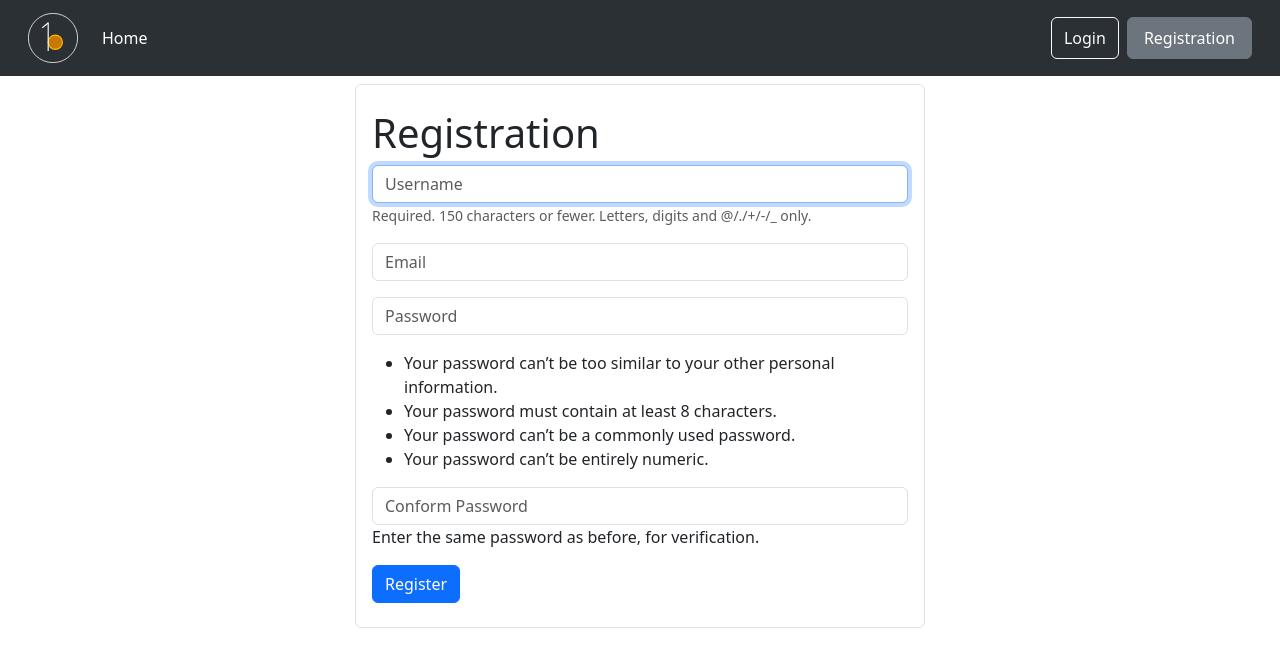
After one commit to zohaibpirzada/Blog, a Django app: page /register/ in a window 1280 px wide. The commit adds this page. Shown: the top 667 px of the page. Run offline with Django 5.2, Linux system fonts and the light colour scheme.

Commit message:
add register form

```diff
--- /dev/null
+++ b/blogger/blog/form.py
@@ -0,0 +1,27 @@
+from typing import Any
+from django import forms
+from django.contrib.auth.forms import UserCreationForm
+from django.contrib.auth.models import User
+
+class RegistrationForm(UserCreationForm):
+    email = forms.EmailField(label='', widget=forms.TextInput(attrs={'class' : 'form-control', 'placeholder' : 'Email'}))
+    class Meta:
+        model = User
+        fields = ['username', 'email' , 'password1', "password2"]
+
+    def __init__(self, *args: Any, **kwargs: Any):
+        super(RegistrationForm, self).__init__(*args, **kwargs)
+
+        self.fields['username'].label = ''
+        self.fields['username'].widget.attrs['class'] = 'form-control'
+        self.fields['username'].widget.attrs['placeholder'] = 'Username'
+        self.fields['username'].help_text = '<span class="form-text">Required. 150 characters or fewer. Letters, digits and @/./+/-/_ only.</span>'
+
+
+        self.fields['password1'].label = ''
+        self.fields['password1'].widget.attrs['class'] = 'form-control'
+        self.fields['password1'].widget.attrs['placeholder'] = 'Password'
+
+        self.fields['password2'].label = ''
+        self.fields['password2'].widget.attrs['class'] = 'form-control'
+        self.fields['password2'].widget.attrs['placeholder'] = 'Conform Password'
--- a/blogger/blog/templates/base/header.html
+++ b/blogger/blog/templates/base/header.html
@@ -52,7 +52,7 @@
                 </button>
                 {% else %}
                 <a href="{% url 'login' %}" class="btn py-2 btn-outline-light">Login</a>
-                <a href="{% url 'login' %}" class="btn px-3 py-2 btn-secondary">Sign</a>
+                <a href="{% url 'register' %}" class="btn px-3 py-2 btn-secondary">Registration</a>
                 {% endif %}
             </div>
         </div>
@@ -83,7 +83,7 @@
                 </div>
                 {% else %}
                 <a href="{% url 'login' %}" class="btn py-2 btn-outline-light">Login</a>
-                <a href="{% url 'login' %}" class="btn px-3 py-2 btn-secondary">Sign</a>
+                <a href="{% url 'register' %}" class="btn px-3 py-2 btn-secondary">Registration</a>
                 {% endif %}
             </div>
         </div>
--- /dev/null
+++ b/blogger/blog/templates/sigin.html
@@ -0,0 +1,18 @@
+{% extends 'base/base.html' %}
+
+{% block title %}Register
+{% endblock title %}
+{% block content %}
+<div class="container-sm mt-2">
+    <div class="row">
+        <div class="col-md-6 offset-md-3 border px-3 py-4 rounded">
+            <form method="post">
+                {% csrf_token %}
+                <h1>Registration</h1>
+                {{form.as_p}}
+                <button type="submit" class="btn btn-primary">Register</button>
+              </form>
+        </div>
+    </div>
+</div>
+{% endblock content %}
--- a/blogger/blog/urls.py
+++ b/blogger/blog/urls.py
@@ -6,4 +6,5 @@ urlpatterns = [
     path('', views.index, name='index'),
     path('logout/', views.user_logout, name='logout'),
     path('login/', views.user_login, name='login'),
+    path('register/', views.user_sign, name='register'),
 ]
--- a/blogger/blog/views.py
+++ b/blogger/blog/views.py
@@ -2,6 +2,8 @@ from django.shortcuts import render, redirect
 from django.http import HttpResponse
 from django.contrib.auth import login, logout, authenticate
 from django.contrib import messages
+from django.contrib.auth.forms import UserCreationForm
+from .form import RegistrationForm
 
 def index(request):
     return render(request, 'index.html')
@@ -27,3 +29,17 @@ def user_login(request):
                 messages.success(request, f'User Not Found')
 
         return render(request, 'login.html')
+
+def user_sign(request):
+    if request.user.is_authenticated:
+        messages.success(request, 'You are already logged!')
+        return redirect('index')
+    else:
+        if request.method == 'POST':
+            form = RegistrationForm(request.POST or None)
+            if form.is_valid():
+                form.save()
+                return redirect('index')
+        else:
+            form = RegistrationForm()
+        return render(request, 'sigin.html', {'form': form})
```
Also changed, not shown: blogger/db.sqlite3, blogger/media/images/final.png (added).
